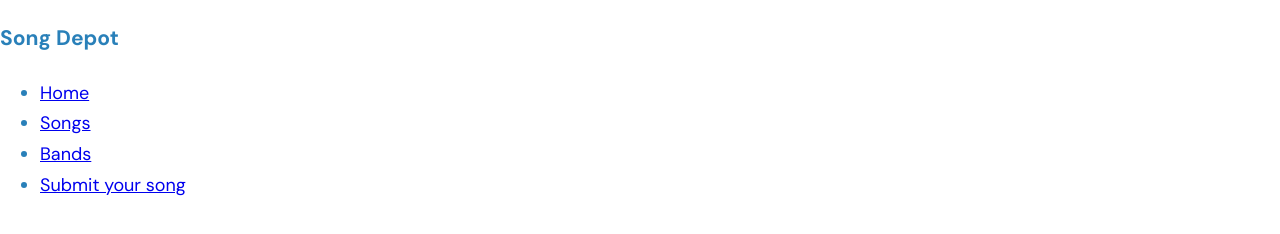
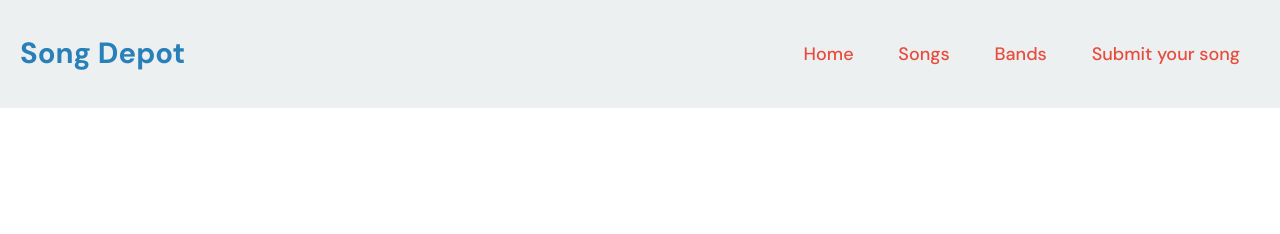
Before and after one commit to gombroo/learning-git-2, a plain HTML site: page index.html in a window 1280 px wide. Drawn offline with Linux system fonts and the light colour scheme.

Commit message:
Add nav css styles

```diff
--- a/css/style.css
+++ b/css/style.css
@@ -21,3 +21,41 @@ body {
 section {
   padding: 50px 0;
 }
+
+
+/* Navigation */
+
+.logo {
+  font-size: 25px;
+  font-weight: 700;
+}
+
+.navigation {
+  padding: 0 20px;
+  display: flex;
+  flex-wrap: wrap;
+  justify-content: space-between;
+  align-items: center;
+  background-color: #ecf0f1;
+}
+
+ul {
+  margin: 0;
+  padding: 0;
+  list-style: none;;
+}
+
+ul li {
+  display: inline-block;
+  padding: 5px 20px;
+}
+
+ul li a {
+  color: #e74c3c;
+  text-decoration: none;
+  font-weight: 500;
+}
+
+ul li a:hover {
+  color: #27ae60;
+}
```
